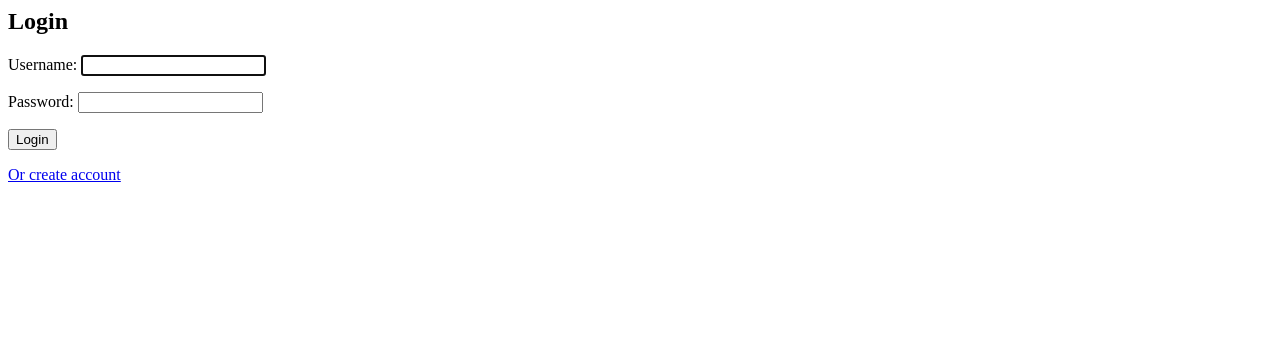
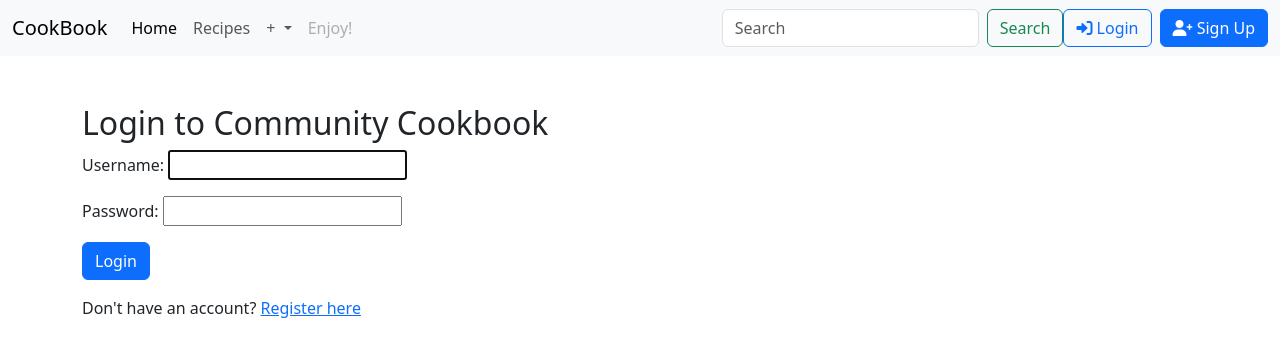
Before and after one commit to Jaggerjazz/Social-crud-project, a Django app: page /login/ in a window 1280 px wide. Shown: the top 357 px of the page. Run offline with Django 4.2, Linux system fonts and the light colour scheme.

Commit message:
Clean up...

```diff
--- a/recipeApp/templates/login.html
+++ b/recipeApp/templates/login.html
@@ -1,9 +1,13 @@
-<h2>Login</h2>
+{% extends 'base.html' %}
 
-<form method="post">
-  {% csrf_token %}
-  {{ form.as_p }}
-  <button type="submit">Login</button>
-</form>
-
-<a href="{% url 'register' %}">Or create account</a>
+{% block content %}
+<div class="container mt-5">
+    <h2>Login to Community Cookbook</h2>
+    <form method="post">
+        {% csrf_token %}
+        {{ form.as_p }}
+        <button type="submit" class="btn btn-primary">Login</button>
+    </form>
+    <p class="mt-3">Don't have an account? <a href="{% url 'register' %}">Register here</a></p>
+</div>
+{% endblock %}
```
